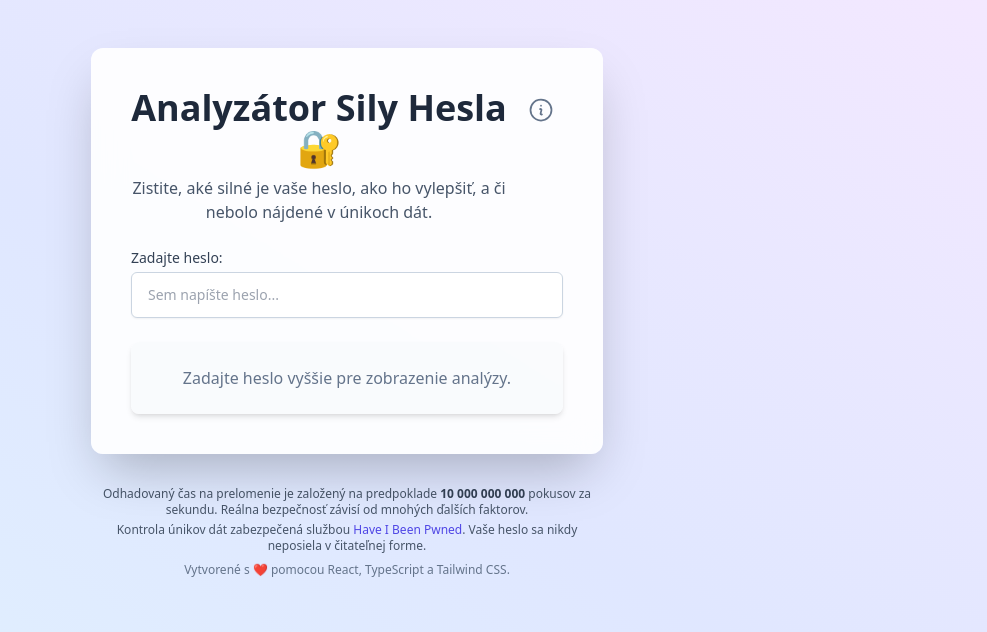
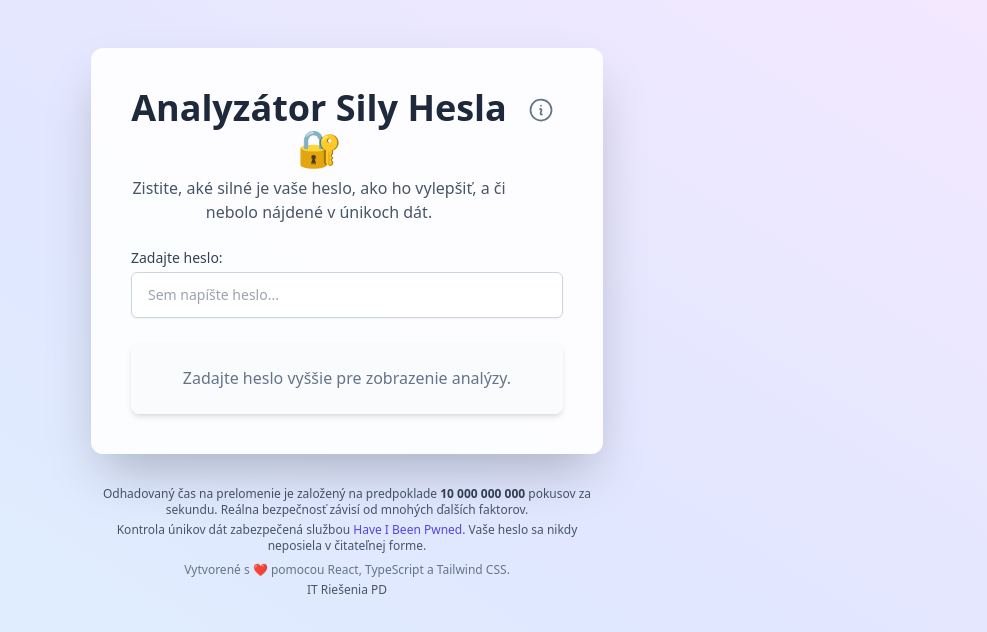
Before and after one commit to adrian-13/password-analyzer, a React (Vite) app: page / in a window 1280 px wide. Shown: the top 632 px of the page, without its empty margins (293-1280 px from the left). Built offline with nearby package versions, Linux system fonts and the light colour scheme.

Commit message:
Update App.tsx

```diff
--- a/App.tsx
+++ b/App.tsx
@@ -123,6 +123,9 @@ const App: React.FC = () => {
           <p className="text-xs text-slate-500 mt-2">
             Vytvorené s <span role="img" aria-label="love" className="text-red-500">❤️</span> pomocou React, TypeScript a Tailwind CSS.
           </p>
+          <p className="text-xs text-slate-500 mt-1">
+            <strong className="font-medium text-slate-600">IT Riešenia PD</strong>
+          </p>
         </footer>
       </div>
       <InfoModal
```
